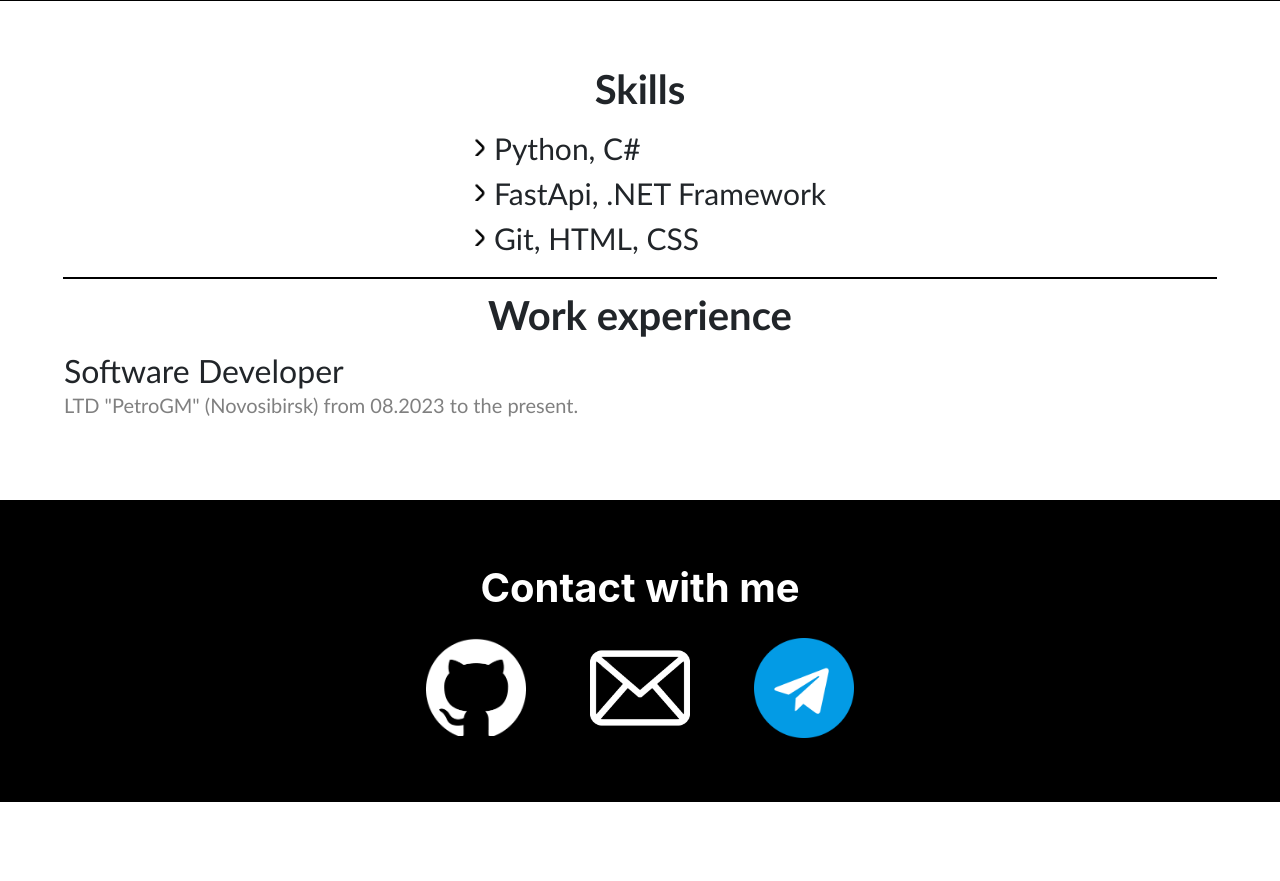
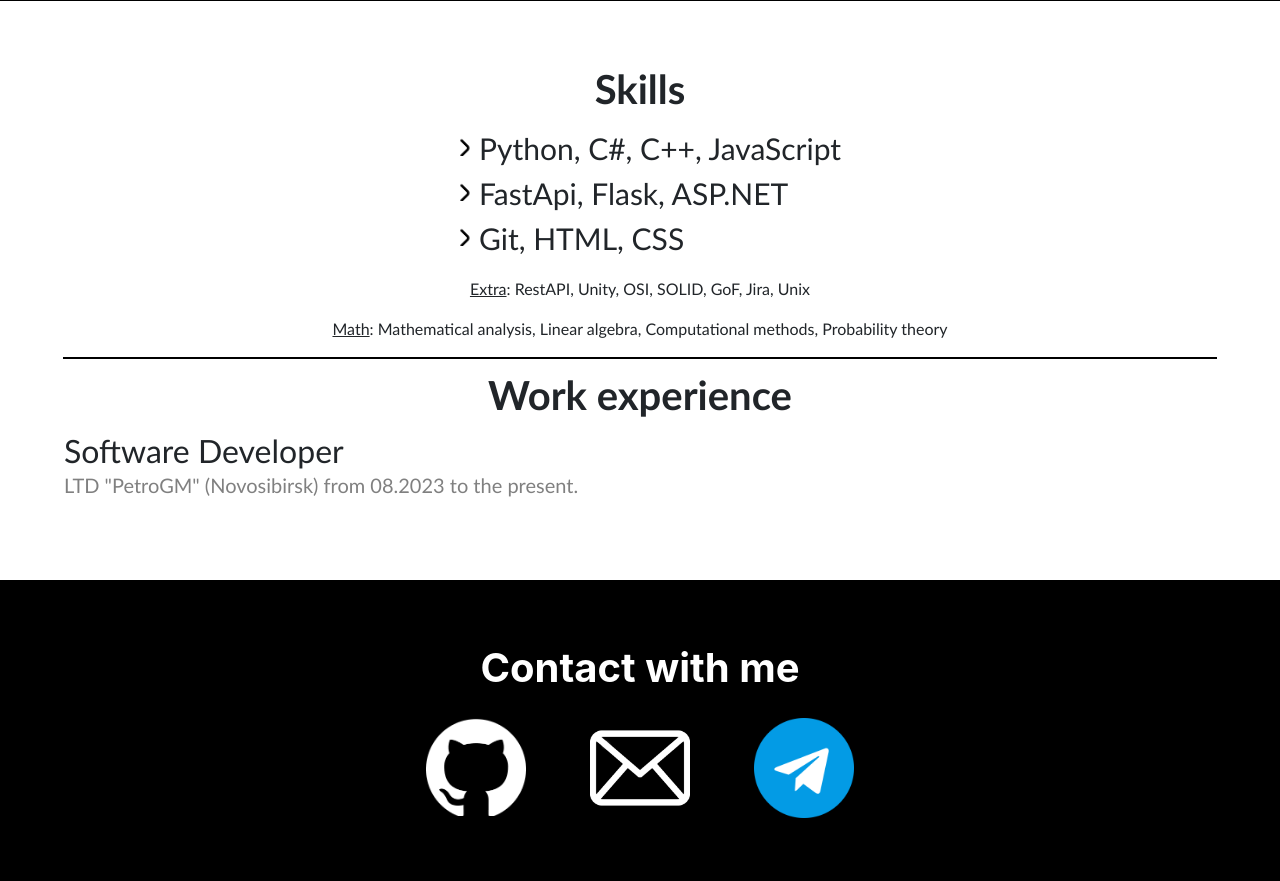
Before and after one commit to infanasotku/NSUDA-deprecated-, a FastAPI app: page / in a window 1280 px wide. Shown: the part 1819-2700 px from the top of the page. Run offline with FastAPI, Linux system fonts and the light colour scheme; parts of the project's set-up code (start-up, migrations or seed data) failed here and were passed over; some libraries are stand-ins or nearby versions.

Commit message:
Added extra and math skills

```diff
--- a/src/templates/index.html
+++ b/src/templates/index.html
@@ -89,10 +89,19 @@
                 <div class="skill_block">
                     <h1>Skills</h1>
                     <ul>
-                        <li>Python, C#</li>
-                        <li>FastApi, .NET Framework</li>
+                        <li>Python, C#, C++, JavaScript</li>
+                        <li>FastApi, Flask, ASP.NET</li>
                         <li>Git, HTML, CSS</li>
                     </ul>
+                    <div class="row">
+                        <p style="text-decoration: underline;">Extra</p>
+                        <p>: RestAPI, Unity, OSI, SOLID, GoF, Jira, Unix</p>
+
+                    </div>
+                    <div class="row">
+                        <p style="text-decoration: underline;">Math</p>
+                        <p>: Mathematical analysis, Linear algebra, Computational methods, Probability theory</p>
+                    </div>
                     <div class="separator"></div>
                     <h1 class="experience">Work experience</h1>
                     <ul class="ul_experience">
```
